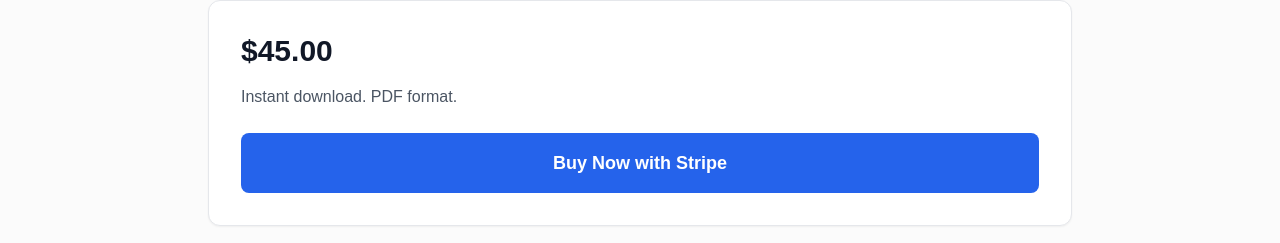
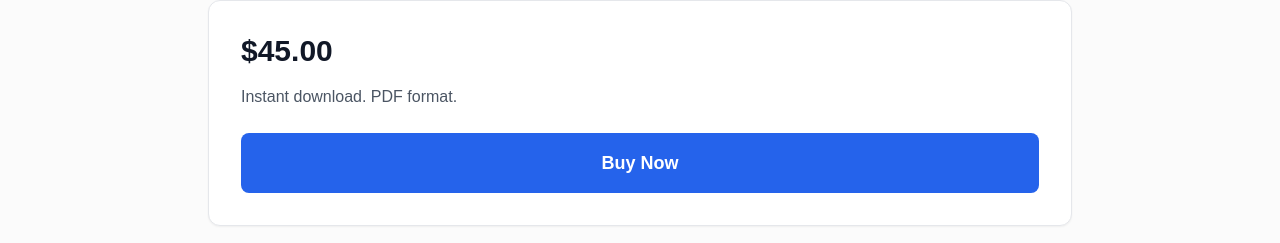
Before and after one commit to Mercel-Vercel/mercel-website, a Next.js app: page /products/automated-lead-generator in a window 1280 px wide. Shown: the part 301-544 px from the top of the page. Built offline with nearby package versions, Linux system fonts and the light colour scheme.

Commit message:
Update page.tsx

```diff
--- a/app/products/automated-lead-generator/page.tsx
+++ b/app/products/automated-lead-generator/page.tsx
@@ -1,6 +1,32 @@
+"use client";
+
+import { useState } from "react";
 import Link from "next/link";
 
 export default function AutomatedLeadGeneratorPage() {
+  const [loading, setLoading] = useState(false);
+
+  const handleCheckout = async () => {
+    setLoading(true);
+    const response = await fetch("/api/checkout", {
+      method: "POST",
+      headers: { "Content-Type": "application/json" },
+      body: JSON.stringify({
+        productName: "The Automated Lead Generator",
+        description: "A Complete Guide to Building Your Own Privacy-First AI Marketing System.",
+        amount: 4500, // $45.00 in cents
+        successUrl: `${window.location.origin}/products/automated-lead-generator/success?session_id={CHECKOUT_SESSION_ID}`,
+        cancelUrl: `${window.location.origin}/products/automated-lead-generator`,
+      }),
+    });
+    const data = await response.json();
+    if (data.url) {
+      window.location.href = data.url;
+    } else {
+      setLoading(false);
+    }
+  };
+
   return (
     <main className="min-h-screen bg-[#fbfbfb] py-16">
       <div className="max-w-4xl mx-auto px-4">
@@ -14,15 +40,13 @@
           <p className="text-3xl font-bold text-gray-900 mb-4">$45.00</p>
           <p className="text-gray-600 mb-6">Instant download. PDF format.</p>
 
-          {/* Stripe Payment Button */}
-          <a
-            href="https://buy.stripe.com/14AfZh7yA7zuf315kPgYU04"
-            target="_blank"
-            rel="noopener noreferrer"
-            className="block w-full text-center rounded-lg bg-blue-600 px-6 py-4 text-lg font-semibold text-white hover:bg-blue-700"
+          <button
+            onClick={handleCheckout}
+            disabled={loading}
+            className="block w-full text-center rounded-lg bg-blue-600 px-6 py-4 text-lg font-semibold text-white hover:bg-blue-700 disabled:bg-gray-400"
           >
-            Buy Now with Stripe
-          </a>
+            {loading ? "Redirecting..." : "Buy Now"}
+          </button>
         </div>
 
         <div className="mt-8">
```
